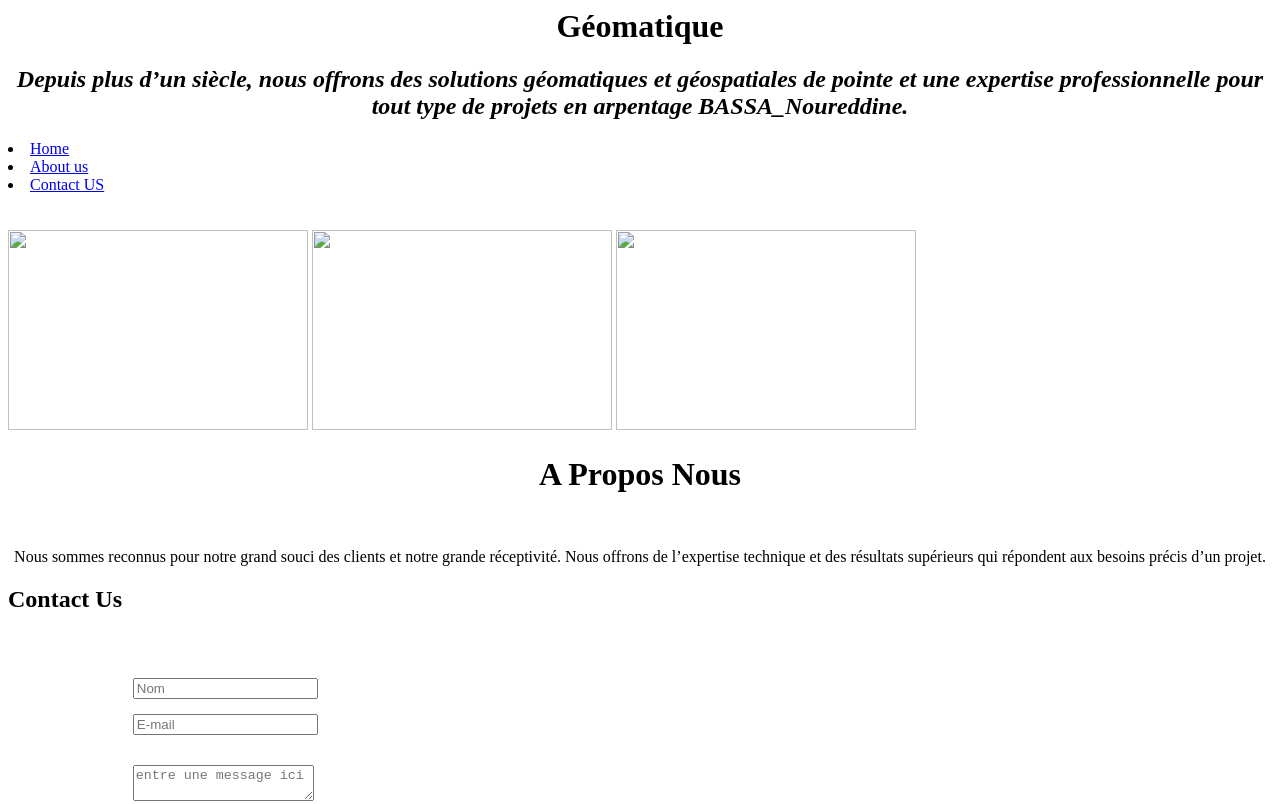
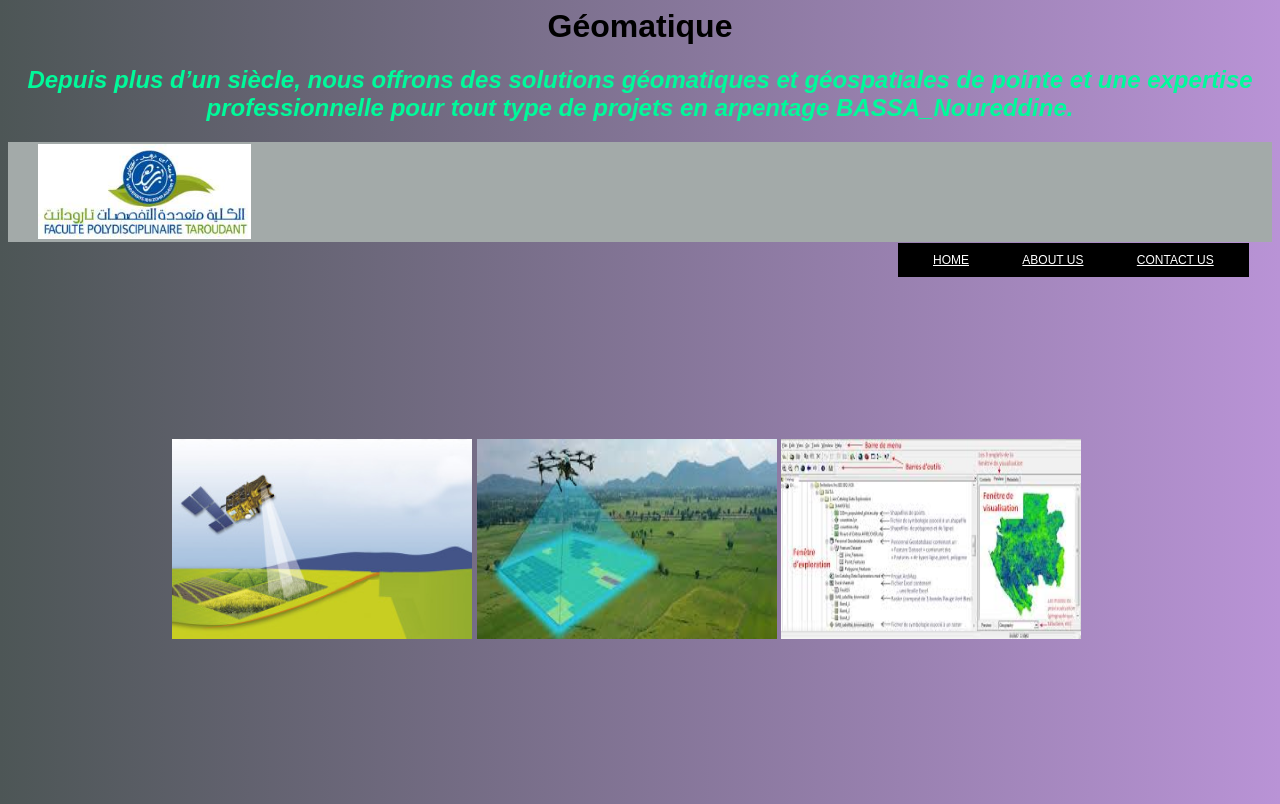
Before and after one commit to yassinetamri/BASSA_, a plain HTML site: page index.html in a window 1280 px wide. Shown: the top 804 px of the page. Drawn offline with Linux system fonts and the light colour scheme; the site is published under a folder, as on GitHub Pages, so addresses that start at the root find nothing.

Commit message:
Update index.html

```diff
--- a/index.html
+++ b/index.html
@@ -1,7 +1,7 @@
 <html lang="en">
 <head>
 
-	<link rel="stylesheet" href="/style.css">
+	<link rel="stylesheet" href="style.css">
 	<title>TP</title>
 </head>
 <body>
@@ -18,7 +18,7 @@
 
 	<div class="Header">
 
-     <img class="logo" src="/10.jpg" alt="">
+     <img class="logo" src="10.jpg" alt="">
 
 	 <div>
 <div class="menu">
@@ -39,9 +39,9 @@
 
 <div class="images"  id="about us">
 
-<img src="/15.jpg" alt="" width="300px" height="200px" >
-<img src="/13.jpg" alt=""width="300px" height="200px">
-<img src="/16.jpg" alt=""width="300px" height="200px">
+<img src="15.jpg" alt="" width="300px" height="200px" >
+<img src="13.jpg" alt=""width="300px" height="200px">
+<img src="16.jpg" alt=""width="300px" height="200px">
 
 </div>
 <div class="bassa">  <center><h1 id="about us">A Propos Nous</h1>
```
